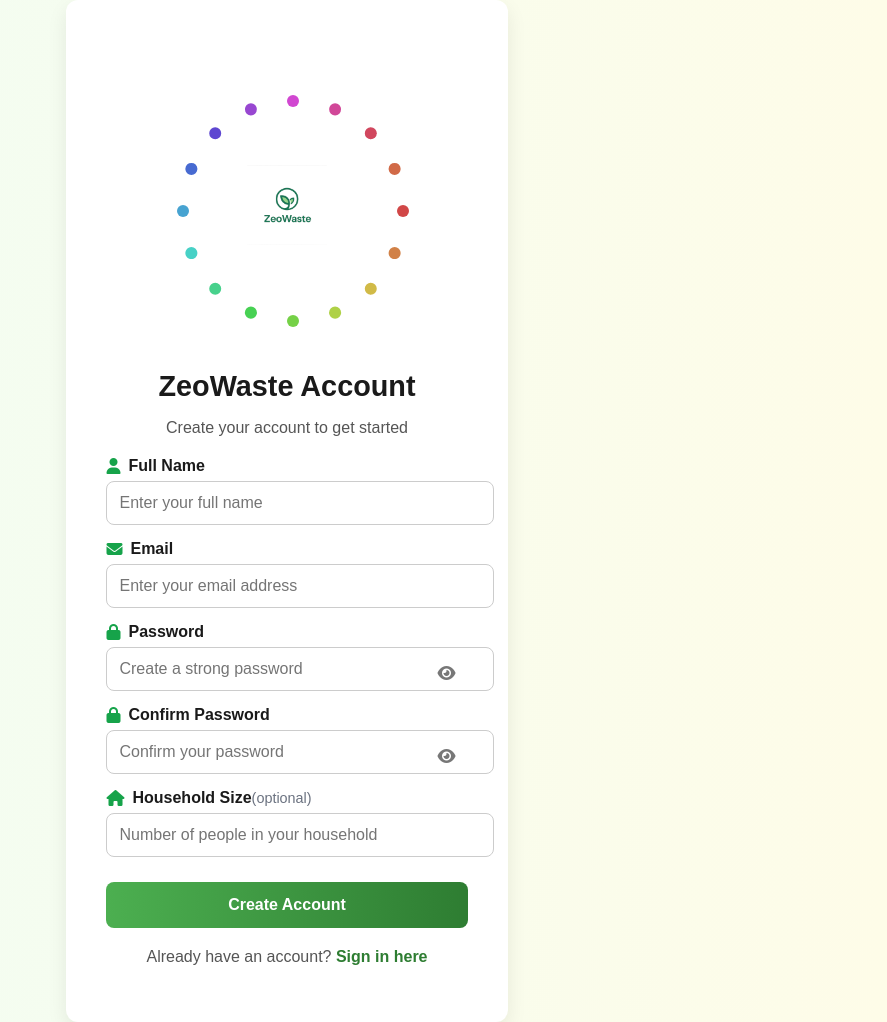
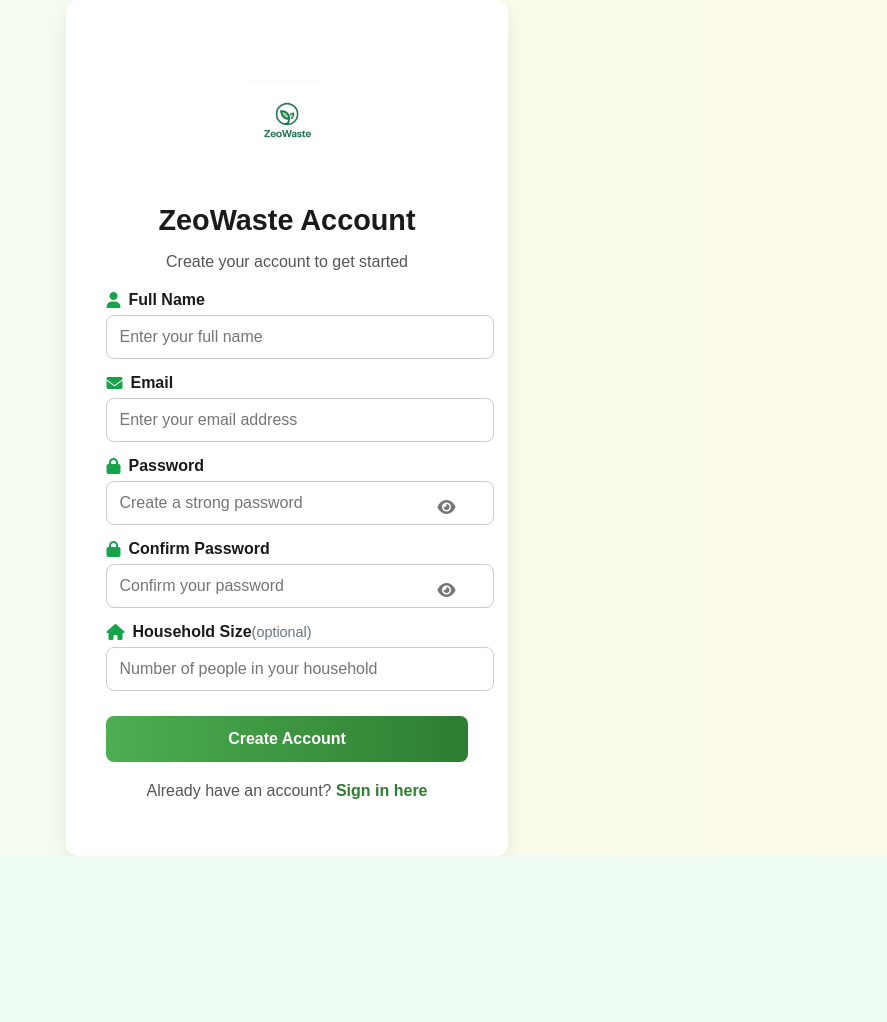
Before and after one commit to 1808723992/BIT216-Assignment-ZeoWaste, a PHP site: page /register.html in a window 1280 px wide. Shown: the whole page, without its empty margins (393-1280 px from the left). After the commit the page ends 856 px from the top, so only its background shows below. Run offline with PHP 8.4, Linux system fonts and the light colour scheme.

Commit message:
Update register.css

```diff
--- a/main/register.css
+++ b/main/register.css
@@ -20,44 +20,49 @@
   text-align: center;
 }
 
-/* === Logo with Dots Circle === */
+/* === Logo Glow Effect === */
 .logo-section {
-  text-align: center;
+  display: flex;
+  justify-content: center;
+  align-items: center;
   margin: 40px 0;
-  position: relative;
 }
 
-.dots-circle {
+.logo-glow {
   position: relative;
-  width: 250px;
-  height: 250px;
-  margin: 0 auto 20px auto;
-  border-radius: 50%;
+  width: 180px;
+  height: 180px;
   display: flex;
+  justify-content: center;
   align-items: center;
-  justify-content: center;
 }
 
 .center-logo {
-  width: 80px;
+  width: 80px;   /* adjust size */
+  height: auto;
   z-index: 2;
-  position: absolute;
-  top: 50%;
-  left: 50%;
-  transform: translate(-50%, -50%);
 }
 
-/* Dots around logo */
-.dot {
+/* Glow background */
+.logo-glow::before {
+  content: "";
   position: absolute;
-  top: 50%;
-  left: 50%;
-  width: 12px;
-  height: 12px;
+  width: 200px;
+  height: 200px;
   border-radius: 50%;
-  transform: rotate(calc(var(--i) * 22.5deg)) translate(110px);
-  background: hsl(calc(var(--i) * 25), 60%, 55%);
+  background: radial-gradient(circle, #a8e6a3, #f9e97d);
+  filter: blur(40px);
+  opacity: 0.8;
+  z-index: 1;
+  animation: pulse 4s ease-in-out infinite;
 }
+
+/* Subtle pulsing animation */
+@keyframes pulse {
+  0%, 100% { transform: scale(1); opacity: 0.8; }
+  50% { transform: scale(1.1); opacity: 0.6; }
+}
+
 
 /* === Title & Subtitle === */
 .register-card h1 {
```
